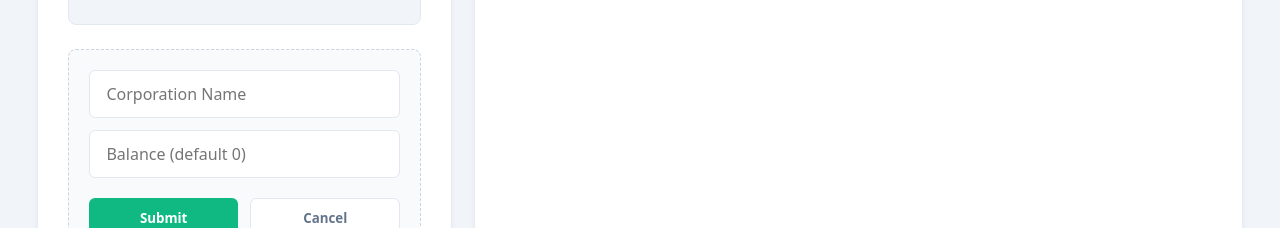
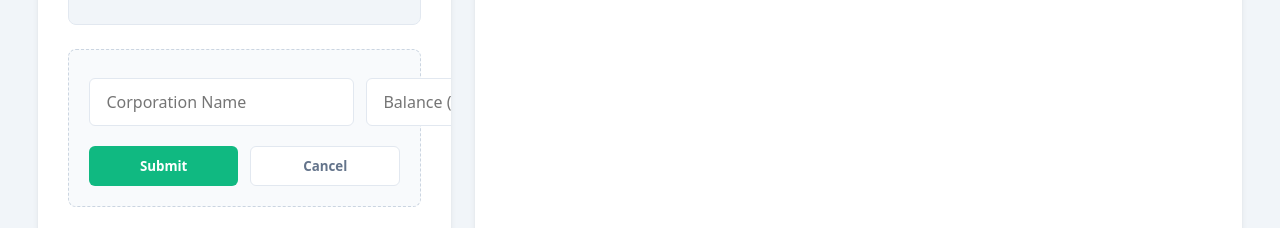
Before and after one commit to NyanLinHtet0/Master-Sheet, a React (Vite) app in the folder frontend/: page /Sheets in a window 1280 px wide. Both pictures are taken after a click on the button "+ Add Corporation". Shown: the part 215-443 px from the top of the page. Built offline with nearby package versions, Linux system fonts and the light colour scheme; no server answers.

Commit message:
working on full automation for new currency coporation

```diff
--- a/frontend/src/components/Sheets/CorpDetails.jsx
+++ b/frontend/src/components/Sheets/CorpDetails.jsx
@@ -13,6 +13,7 @@ function CorpDetails({ selectedCorp, onAddTransaction }) {
   }
 
   const transactions = selectedCorp.transactions || [];
+  const isBaht = selectedCorp.name && selectedCorp.name.includes('ဝယ်စာရင်း');
 
   // Split transactions based on positive (Income) or negative (Expense) amounts
   const incomeTx = transactions.filter(tx => tx.amount >= 0);
@@ -21,9 +22,21 @@ function CorpDetails({ selectedCorp, onAddTransaction }) {
   return (
     <div className={styles.corpDetails}>
       <h2>{selectedCorp.name}</h2>
-      <p style={{ marginBottom: '20px', fontSize: '1.2rem', fontWeight: 'bold' }}>
-        Balance: {Number(selectedCorp.balance).toLocaleString()} MMK
-      </p>
+
+      {(isBaht) ? (
+        <p style={{ marginBottom: '20px', fontSize: '1.2rem', fontWeight: 'bold' }}>
+          Balance:                   {selectedCorp.rate
+                    ? Number(selectedCorp.balance * selectedCorp.global_rate).toLocaleString()
+                    : Number(selectedCorp.balance).toLocaleString()} MMK
+
+        </p>
+      ) : (
+        <p style={{ marginBottom: '20px', fontSize: '1.2rem', fontWeight: 'bold' }}>
+          Balance: {Number(selectedCorp.balance).toLocaleString()} MMK
+        </p>
+      )}
+
+
 
       {/* 1. The Composed Form */}
       <TransactionForm onSubmit={onAddTransaction} corpname={selectedCorp.name} />
--- a/frontend/src/components/Sheets/CorpList.jsx
+++ b/frontend/src/components/Sheets/CorpList.jsx
@@ -27,14 +27,16 @@ function CorpList({
 
       {showAddCorpForm && (
         <form onSubmit={handleAddCorp} className={styles.formContainer}>
-          <input
+        <div className={styles.corpFormWrapper}>
+          <input style={{flex:'2' }}
             type="text" placeholder="Corporation Name" required
             value={newCorpName} onChange={(e) => setNewCorpName(e.target.value)}
           />
-          <input
+          <input style={{flex:'1' }}
             type="number" placeholder="Balance (default 0)"
             value={newCorpBalance} onChange={(e) => setNewCorpBalance(e.target.value)}
           />
+        </div>
         <div>
           <button type="submit">Submit</button>
           <button type="button" onClick={() => setShowAddCorpForm(false)}>Cancel</button>
@@ -50,8 +52,21 @@ function CorpList({
             style={{ backgroundColor: selectedCorpIndex === index ? 'var(--bg-color)' : 'white' }}
             onClick={() => setSelectedCorpIndex(index)}
           >
+            {(corp.name && corp.name.includes('ဝယ်စာရင်း')) ? (
+              <>
+                <span>{corp.name}</span>
+                <span>
+                  {corp.total_mmk
+                    ? Number(corp.balance * corp.total_mmk).toLocaleString()
+                    : Number(corp.balance).toLocaleString()}
+                </span>
+              </>
+            ) : (
+              <>
                 <span>{corp.name}</span>
                 <span>{Number(corp.balance).toLocaleString()}</span>
+              </>
+            )}
           </div>
         ))}
       </div>
--- a/frontend/src/components/Sheets/TransactionForm.jsx
+++ b/frontend/src/components/Sheets/TransactionForm.jsx
@@ -12,7 +12,7 @@ export default function TransactionForm({ onSubmit, corpname }) {
   const [amount, setAmount] = useState('');
   const [rate, setRate] = useState('');
 
-  const isBaht = corpname === 'Baht ဝယ်စာရင်း ()';
+  const isBaht = corpname && corpname.includes('ဝယ်စာရင်း');
 
   // 2. Static arrays for Years and Months
   const years = Array.from({ length: 3 }, (_, i) => today.getFullYear() - 1 + i);
--- a/frontend/src/components/Sheets/TransactionTable.jsx
+++ b/frontend/src/components/Sheets/TransactionTable.jsx
@@ -1,7 +1,7 @@
 import styles from '../../pages/Sheets.module.css';
 
 export default function TransactionTable({ title, data, type, corpname }) {
-  const isBaht = corpname === 'Baht ဝယ်စာရင်း ()';
+  const isBaht = corpname && corpname.includes('ဝယ်စာရင်း');
   const isEmpty = !data || data.length === 0;
 
   return (
--- a/frontend/src/pages/Sheets.jsx
+++ b/frontend/src/pages/Sheets.jsx
@@ -66,14 +66,13 @@ function Sheets() {
         ...selectedCorp,
         transactions: selectedCorp.transactions ? [...selectedCorp.transactions, newTx] : [newTx]
       };
-      // Update the overall balance directly with the transaction amount
+      // Standard update
+      updatedCorp.balance += Number(newTx.amount);
+      // Specific updates (special updates for Baht corp)
       if (newTx.rate) {
         // Calculate the total dynamically to update the balance in Kyat
         const calculatedTotal = Number(newTx.amount) * Number(newTx.rate);
-        updatedCorp.balance += calculatedTotal;
-      } else {
-        // Standard transaction
-        updatedCorp.balance += Number(newTx.amount);
+        updatedCorp.total_mmk += calculatedTotal;
       }
 
       fetch('/api/corps', {
@@ -101,7 +100,6 @@ function Sheets() {
         handleAddCorp={handleAddCorp}
       />
 
-      {/* Look how much cleaner this component is now! */}
       <CorpDetails
         selectedCorp={selectedCorp}
         onAddTransaction={handleAddTx}
--- a/frontend/src/pages/Sheets.module.css
+++ b/frontend/src/pages/Sheets.module.css
@@ -289,6 +289,20 @@
 .expenseAmount { color: #ef4444; font-weight: 700; text-align: right; font-variant-numeric: tabular-nums; }
 .emptyTableMessage { text-align: center !important; color: var(--text-muted); font-style: italic; padding: 20px !important; }
 
+/* CORP FORM STYLES  */
+
+.corpFormWrapper{
+  display: flex;
+  flex-direction: row;
+}
+.inputFieldCont{
+  display: flex;
+  flex-direction: column;
+}
+
+
+
+
 
 /* --- Transaction Form Styles --- */
 
```
Also changed, not shown: 2 other files (tests, documents, lock files or other folders). Lines whose indentation alone changed are shown as unchanged.
